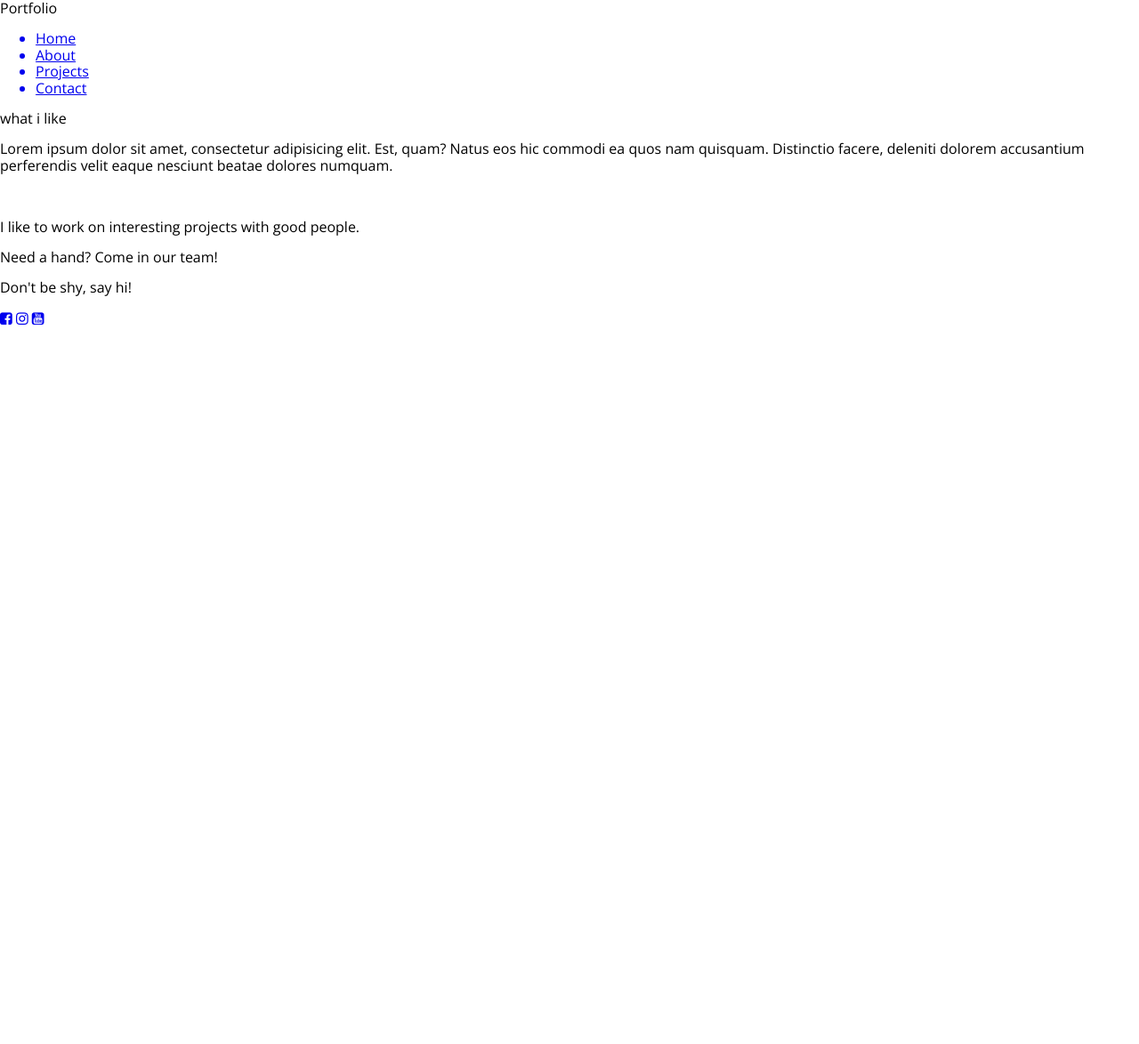
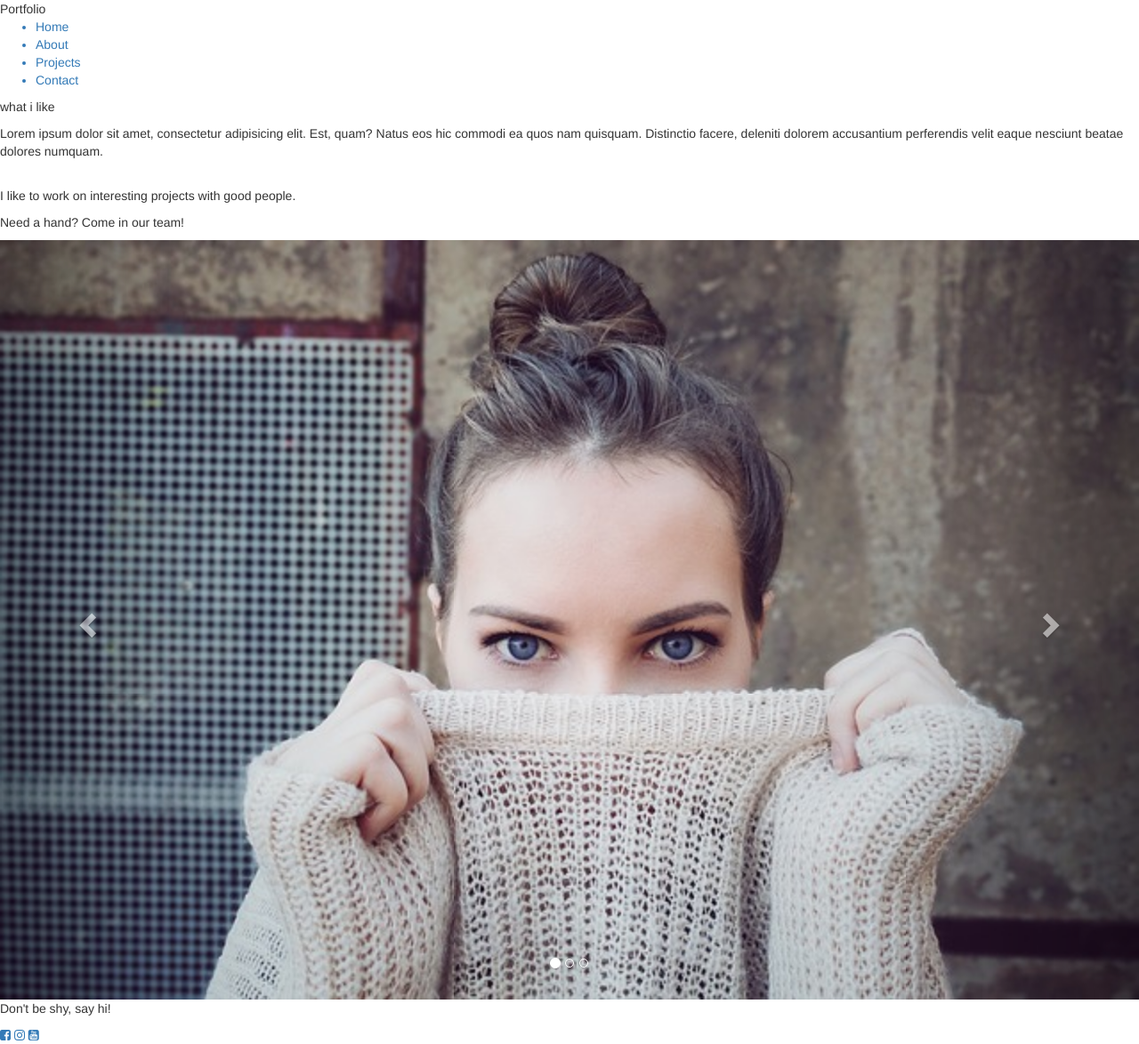
Before and after one commit to RosuAndreea/example-portfolio-jekyll, a Jekyll site: the page built from about.html, in a window 1280 px wide. Shown: the whole page at 89% size. Built offline with Jekyll 4.4.1, drawn with Linux system fonts in a browser that asks for light colours; nearby versions of some CDN libraries; before the commit the page ends 900 px from its top, so only the background shows below that.

Commit message:
Carousel

```diff
--- a/_layouts/default.html
+++ b/_layouts/default.html
@@ -8,7 +8,15 @@
         <link href="https://fonts.googleapis.com/css?family=Indie+Flower|Open+Sans:300,300i,400,400i,600,600i" rel="stylesheet">
         <link rel="stylesheet" href="./css/main.css">
         <link rel="stylesheet" href="font-awesome-4.7.0/css/font-awesome.min.css">
-    </head>
+        <!-- Latest compiled and minified CSS -->
+        <link rel="stylesheet" href="https://maxcdn.bootstrapcdn.com/bootstrap/3.3.7/css/bootstrap.min.css">
+
+        <!-- jQuery library -->
+        <script src="https://ajax.googleapis.com/ajax/libs/jquery/3.2.1/jquery.min.js"></script>
+
+        <!-- Latest compiled JavaScript -->
+        <script src="https://maxcdn.bootstrapcdn.com/bootstrap/3.3.7/js/bootstrap.min.js"></script>
+            </head>
 
     <body>
         <nav>
--- a/about.html
+++ b/about.html
@@ -17,6 +17,40 @@ layout: default
 	<p>I like to work on interesting projects with good people.</p>
 	<p>Need a hand? Come in our team!</p>
 </div>
-<div class="corousel">
 
+<div id="myCarousel" class="carousel slide" data-ride="carousel">
+  <!-- Indicators -->
+	<ol class="carousel-indicators">
+	    <li data-target="#myCarousel" data-slide-to="0" class="active"></li>
+	    <li data-target="#myCarousel" data-slide-to="1"></li>
+	    <li data-target="#myCarousel" data-slide-to="2"></li>
+	</ol>
+
+  <!-- Wrapper for slides -->
+	<div class="carousel-inner">
+	    <div class="item active">
+	      <img src="assets/images/pic1.jpg" alt="Los Angeles">
+	    </div>
+
+	    <div class="item">
+	      <img src="assets/images/2.jpg" alt="Chicago">
+	    </div>
+
+	    <div class="item">
+	    	<img src="assets/images/3.jpg" alt="New York">
+	    	<div class="w3-display-middle w3-container w3-padding-16 w3-black">
+		    Trolltunga, Norway
+			</div>
+	    </div>
+	</div>
+
+	  <!-- Left and right controls -->
+	<a class="left carousel-control" href="#myCarousel" data-slide="prev">
+		<span class="glyphicon glyphicon-chevron-left"></span>
+	    <span class="sr-only">Previous</span>
+	</a>
+	 <a class="right carousel-control" href="#myCarousel" data-slide="next">
+	    <span class="glyphicon glyphicon-chevron-right"></span>
+	    <span class="sr-only">Next</span>
+	 </a>
 </div>
```
Also changed, not shown: 2 other files.
